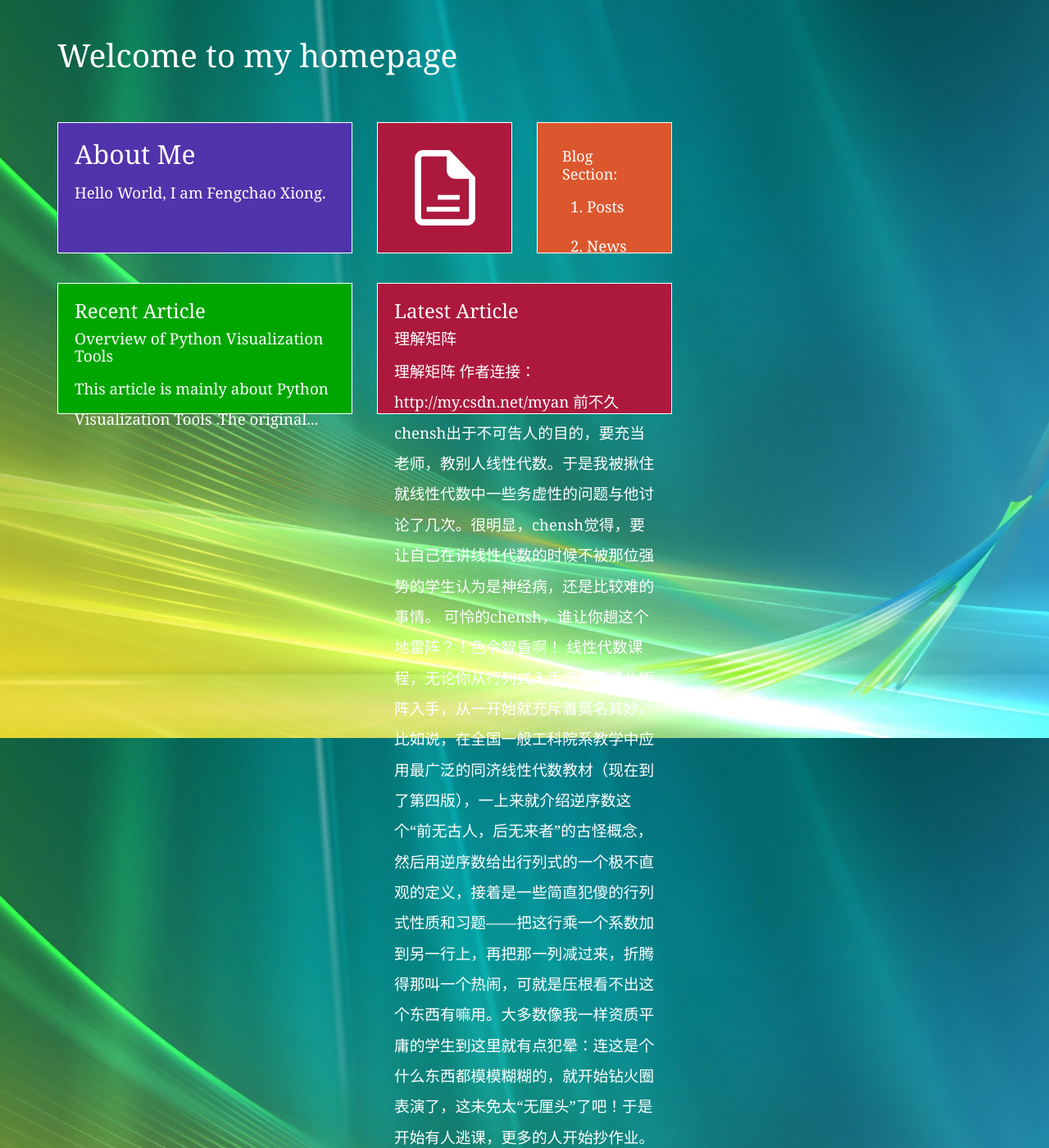
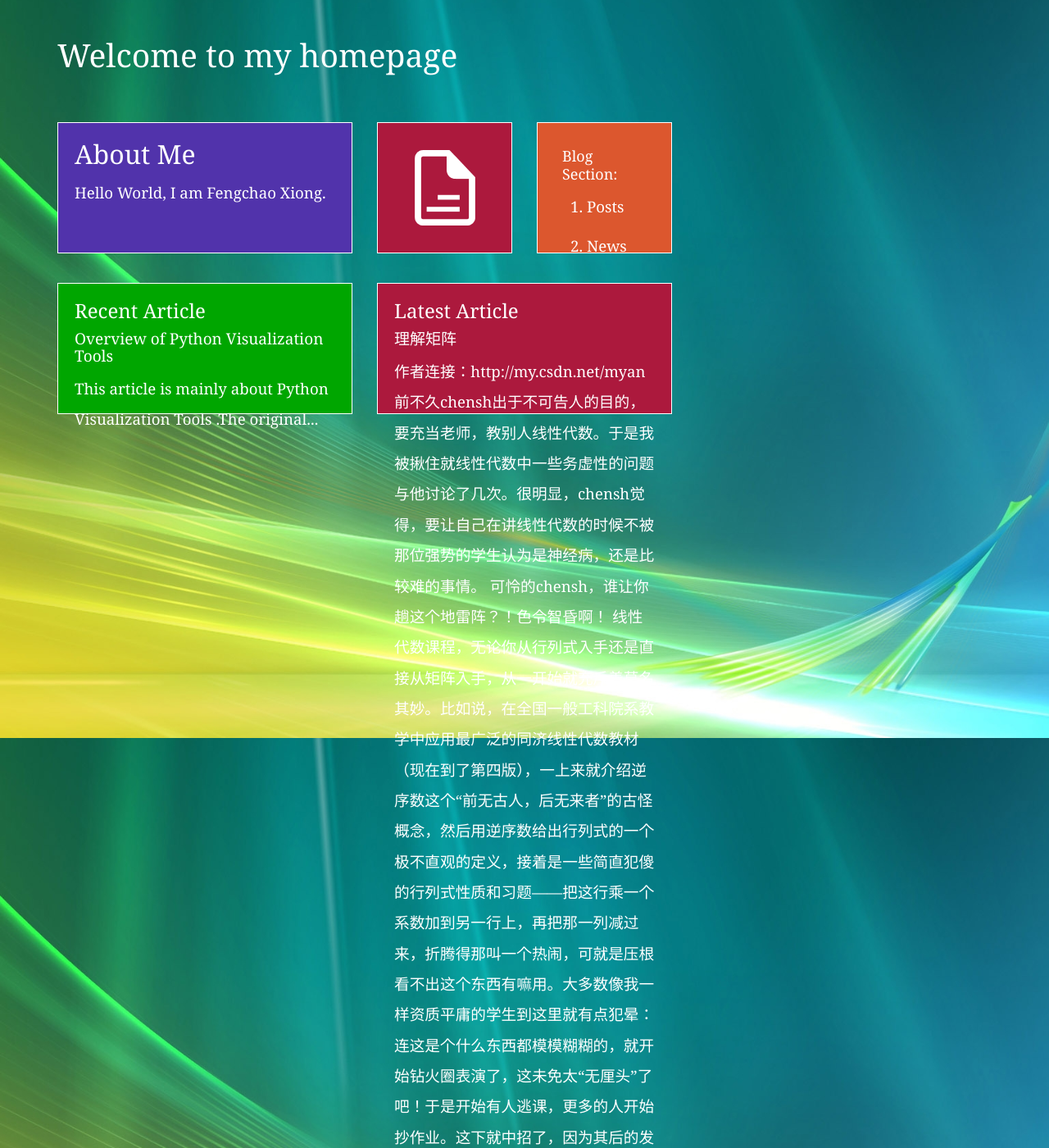
Before and after one commit to bearshng/xiongfuli, a Jekyll site: the page built from index.html, in a window 1280 px wide and 1400 px high. Shown: the whole window at 82% size. Built offline with Jekyll 4.4.1, drawn with Linux system fonts in a browser that asks for light colours; some of the changed text lies outside the part shown.

Commit message:
modify posts

```diff
--- a/_posts/2015-4-21-matrix.md
+++ b/_posts/2015-4-21-matrix.md
@@ -7,7 +7,6 @@ tags: Matrix
 ---
 
 
-# 理解矩阵 #
 
 作者连接：http://my.csdn.net/myan
 
```
